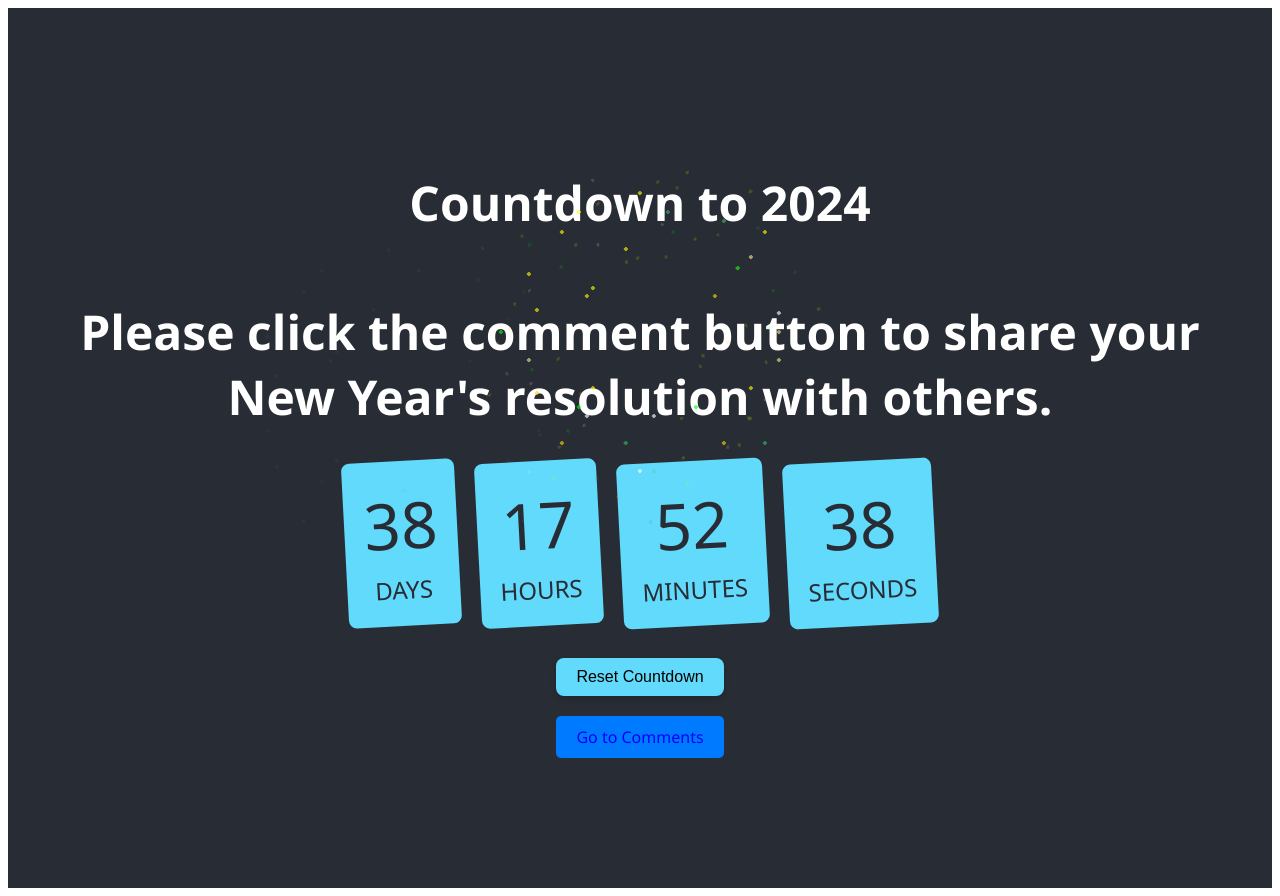
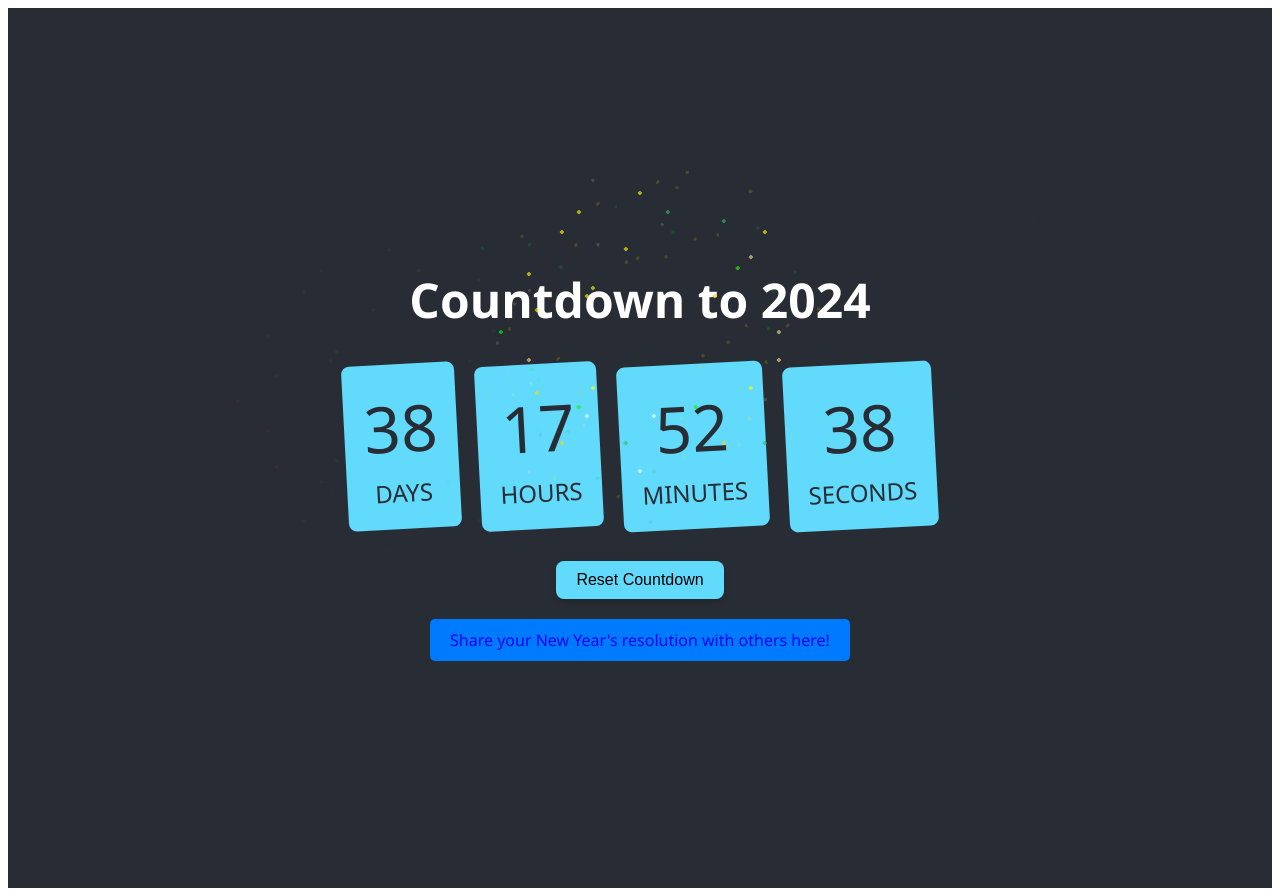
Before and after one commit to gomberg5264/newyearscountdown13, a React (Vite) app: page / in a window 1280 px wide. Built offline with nearby package versions, Linux system fonts and the light colour scheme.

Commit message:
Update App.jsx

```diff
--- a/src/App.jsx
+++ b/src/App.jsx
@@ -42,7 +42,7 @@ export default function App() {
   return (
     <main className="countdown-container">
       <h1>Countdown to {year}</h1> { /* Now 'year' is defined so it should not give error */ }
-      <h1>Please click the comment button to share your New Year's resolution with others.</h1>
+
       <div className="countdown">
         {Object.keys(timeLeft).map(interval => (
           <div className="countdown-element" key={interval}>
@@ -53,7 +53,12 @@ export default function App() {
       </div>
       <button onClick={resetCountdown} className="reset-button">Reset Countdown</button>
 
-      <a href="comment.html" className="comment-link" style={{ color: 'blue' }}>Go to Comments</a>
+      <a href="comment.html" className="comment-link" style={{ color: 'blue' }}>Share your New Year's resolution with others here!</a>
+
+
+
+
+
 
 
       {/* Fireworks added here */}
```
